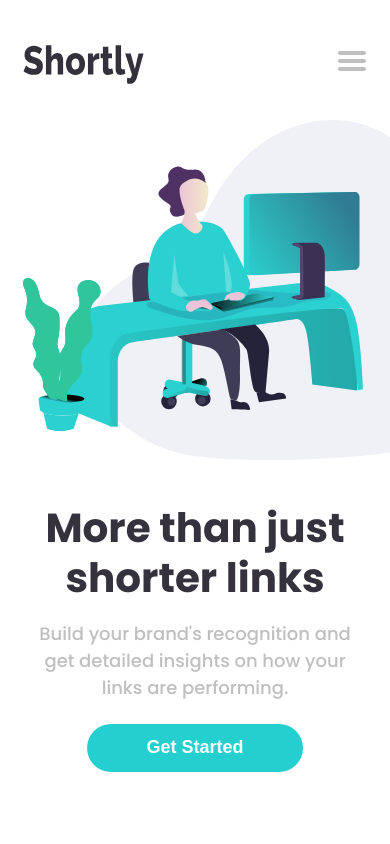
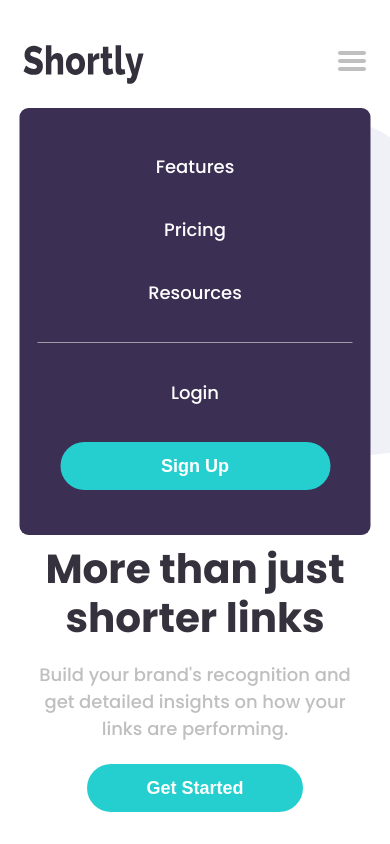
Before and after one commit to chetas411/TIF-Shortly, a React (Create React App) app: page / in a window 390 px wide. Both pictures are taken after a click on the link 351 px from the left and 64 px from the top of the page. Shown: the top 844 px of the page. Built offline with nearby package versions, Linux system fonts and the light colour scheme.

Commit message:
hamburger menu done

```diff
--- a/src/components/Header/Header.jsx
+++ b/src/components/Header/Header.jsx
@@ -1,7 +1,8 @@
-import React from 'react';
+import React, { useState } from 'react';
 import styled from 'styled-components';
 import Logo from '../../assets/images/logo.svg';
-import HamBurgerMenu from '../../assets/images/hambureger-menu.svg'
+import HamBurgerMenu from '../../assets/images/hambureger-menu.svg';
+import NavigationMenu from './NavigationMenu';
 
 const Navbar = styled.header`
     display: flex;
@@ -12,11 +13,19 @@ const Navbar = styled.header`
 `;
 
 const Header = (props)=>{
+    const [showMenu,setShowMenu] = useState(false);
+    const menuToggle = (e) => {
+        e.preventDefault();
+        setShowMenu(!showMenu);
+    }
     return(
-        <Navbar>
-            <img src={Logo} alt="shortly" />
-            <a href="#"><img src={HamBurgerMenu} alt="menu"></img></a>
-        </Navbar>
+        <>
+            <Navbar>
+                <img src={Logo} alt="shortly" />
+                <a onClick={menuToggle} href="#"><img src={HamBurgerMenu} alt="menu"></img></a>
+            </Navbar>
+            <NavigationMenu show={showMenu} />
+        </>
     )
 }
 
--- /dev/null
+++ b/src/components/Header/NavigationMenu.jsx
@@ -0,0 +1,63 @@
+import React from 'react';
+import styled from 'styled-components';
+import ButttonRounded from '../UI/Buttons/ButtonRounded';
+
+const NavContainer = styled.div`
+    display: ${props => props.show? "block" : "none"};
+    position: absolute;
+    top: 6rem;
+    left: 50%;
+    transform: translate(-50%);
+    width: 90%;
+    padding: 1.5rem 1rem;
+    background-color: ${props => props.theme.colors.darkViolet};
+    color: ${props => props.theme.colors.white};
+    border-radius: 0.5rem;
+    & a{
+        padding: 1rem;
+        text-decoration: none;
+        color: ${props => props.theme.colors.white};
+    }
+    & #nav-menu {
+        display: flex;
+        flex-direction: column;
+        justify-content: center;
+        align-items: center;
+        padding-bottom: 1rem;
+        border-bottom: 1px solid ${props => props.theme.colors.blueGray};
+    }
+
+    & #login-menu {
+        display: flex;
+        flex-direction: column;
+        justify-content: center;
+        align-items: center;
+        padding-top: 1rem;
+    }
+`;
+
+const NavigationMenu = (props) => {
+    return (
+        <NavContainer show={props.show}>
+            <div id="nav-menu">
+                <a href="#">Features</a>
+                <a href="#">Pricing</a>
+                <a href="#">Resources</a>
+            </div>
+            <div id="login-menu">
+                <a href="#">Login</a>
+                <a href="#">
+                    <ButttonRounded
+                        btnWidth="15rem"
+                        btnColor={props => props.theme.colors.white}
+                        btnBgColor={props => props.theme.colors.cyan}
+                    >
+                        Sign Up
+                    </ButttonRounded>
+                </a>
+            </div>
+        </NavContainer>
+    )
+}
+
+export default NavigationMenu;
--- a/src/components/Showcase/Showcase.jsx
+++ b/src/components/Showcase/Showcase.jsx
@@ -22,6 +22,7 @@ const TextContainer = styled.div`
     flex-direction: column;
     align-items: center;
     padding: 2rem 0;
+    margin-top: 2.25rem;
     & h1{
         font-size: 2.25rem;
         text-align: center;
```
